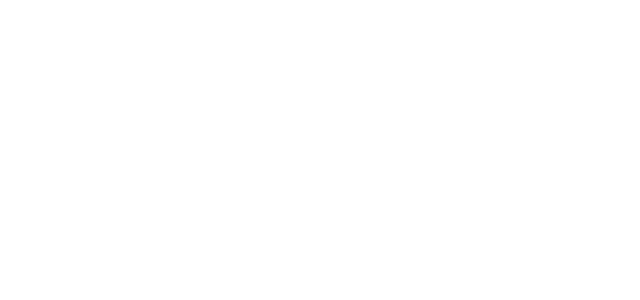
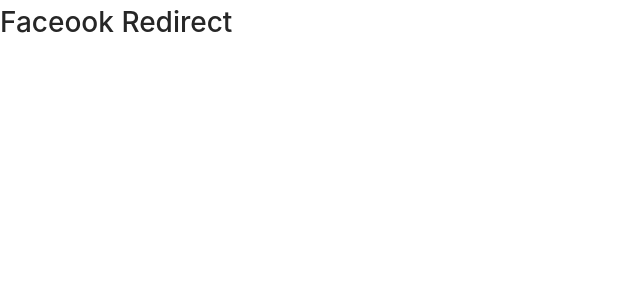
Before and after one commit to mehamasum/voluntree, a React (Create React App) app: page /facebook_login in a window 1280 px wide. Shown: the top 300 px of the page, without its empty margins (0-640 px from the left). Built offline with nearby package versions, Linux system fonts and the light colour scheme.

Commit message:
feat(app): add redirect url

```diff
--- a/src/index.js
+++ b/src/index.js
@@ -5,6 +5,7 @@
 import { Route, Switch, BrowserRouter as Router } from 'react-router-dom';
 import App from './App';
 import Settings from './services/Settings';
+import FacebookLogin from './services/FacebookLogin';
 import * as serviceWorker from './serviceWorker';
 
 ReactDOM.render(
@@ -17,6 +18,9 @@
         <Route exact path="/settings">
           <Settings/>
         </Route>
+        <Route exact path="/facebook_login">
+          <FacebookLogin/>
+        </Route>
       </Switch>
     </Router>
   </React.Fragment>,
--- /dev/null
+++ b/src/services/FacebookLogin/index.js
@@ -0,0 +1,23 @@
+import React, { useEffect } from 'react';
+import { useLocation } from "react-router-dom";
+
+function useQuery() {
+  return new URLSearchParams(useLocation().search);
+}
+
+const FacebookLogin = props => {
+  useEffect(() => {
+    //window.opener.location.reload();
+    //window.close();
+  }, []);
+
+  console.log("params", useQuery().get('error'));
+
+  return (
+    <React.Fragment>
+      <h1>Faceook Redirect</h1>
+    </React.Fragment>
+  );
+};
+
+export default FacebookLogin;
--- a/src/services/Settings/index.js
+++ b/src/services/Settings/index.js
@@ -1,12 +1,16 @@
-import React from 'react';
+import React, { useEffect } from 'react';
 import AuthenticatedLayout from '../Layouts';
 import { Button } from 'antd';
 import { Layout, Menu } from 'antd';
 const { Header, Content } = Layout;
 
-const url = "https://www.facebook.com/v6.0/dialog/oauth?client_id=xyz&redirect_uri=http://localhost:3000/&state=xyz&permissions=publish_pages"
+const url = "https://www.facebook.com/v6.0/dialog/oauth?client_id=564565341110347&redirect_uri=http://localhost:3000/facebook_login/&state=xyz&scope=pages_manage_posts"
 
 const Settings = props => {
+  useEffect(() => {
+    console.log("come here parent");
+  });
+
   return (
     <React.Fragment>
       <AuthenticatedLayout>
@@ -23,8 +27,7 @@
               }}
             >
             <Button type="primary" onClick={() => {
-              console.log("Click");
-              window.open(url, "", "width=1000,height=800");
+              window.open(url, "Popup", "width=1000,height=800");
             }}>Content With Page</Button>
             </Content>
           </Layout>
```
